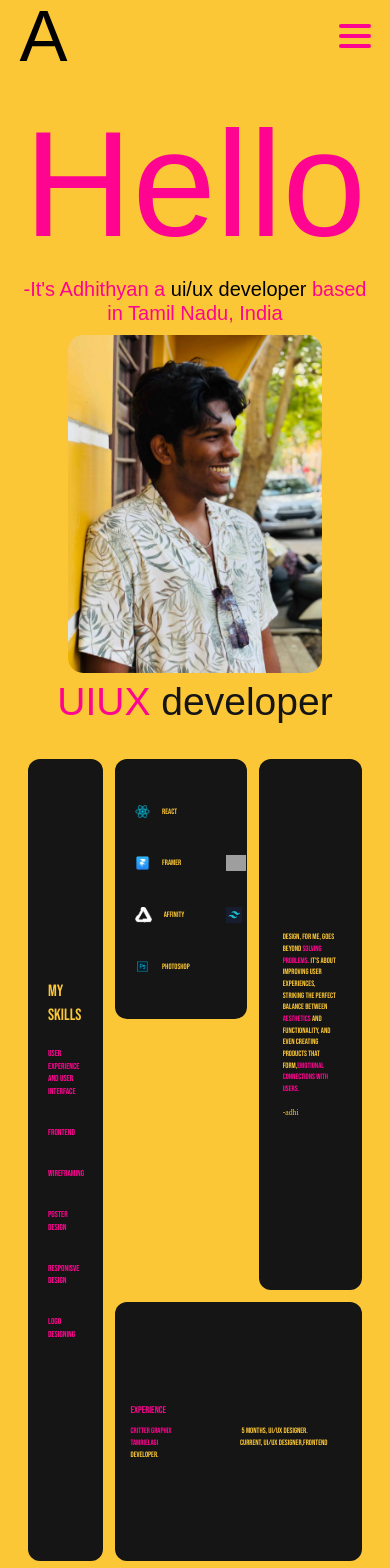
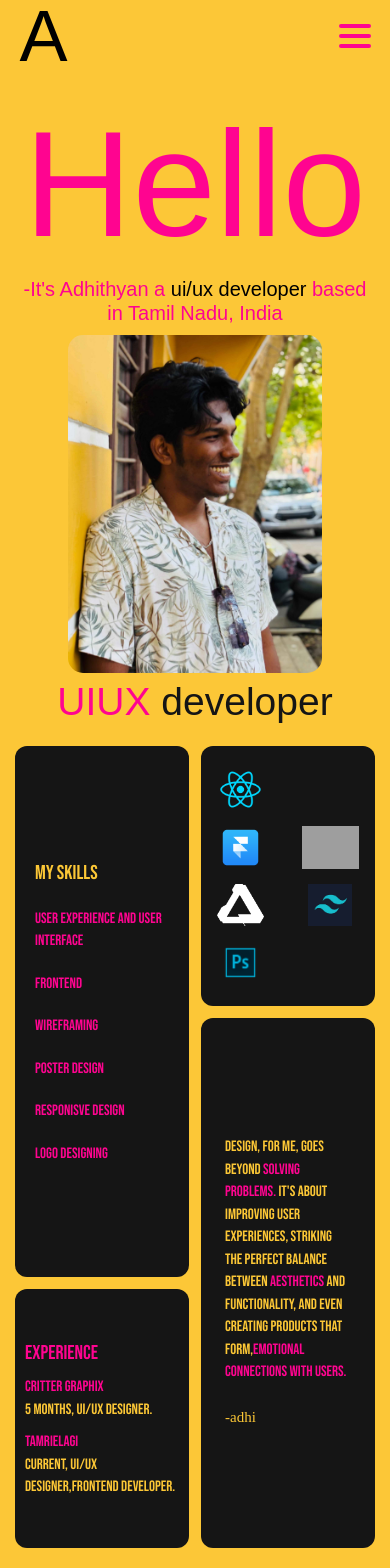
Before and after one commit to Adhithyan2004/Portfolio-Website, a React (Vite) app: page / in a window 390 px wide. Shown: the top 1568 px of the page. Built offline with nearby package versions, Linux system fonts and the light colour scheme; grey boxes are pictures that could not be loaded; a web font is replaced by a local one.

Commit message:
some tweaks in optimization (mobile version)

```diff
--- a/src/components/Bento.jsx
+++ b/src/components/Bento.jsx
@@ -11,7 +11,9 @@ const Bento = () => {
   return (
     <div className="MainGrid grid grid-cols-12 grid-rows-12 h-[95vh] gap-3 m-7">
       <div className="Skills bg-blk row-span-12 col-span-3 rounded-xl p-5 flex flex-col flex-wrap justify-center gap-5">
-        <h1 className="font-sec text-primary text-[4.2vw] gap-3">My Skills</h1>
+        <h1 className="sklsTtl font-sec text-primary text-[4.2vw] gap-3">
+          My Skills
+        </h1>
         <div className="skls text-secondary font-sec flex flex-col gap-7 text-[2.2vw]">
           <span>User Experience and User Interface</span>
           <span>Frontend</span>
@@ -22,33 +24,33 @@ const Bento = () => {
         </div>
       </div>
       <div className="SofWrs bg-blk row-span-4 col-span-5 justify-center rounded-xl flex flex-col flex-wrap gap-9 p-5 font-sec">
-        <div className="flex items-center text-[2vw] gap-3">
-          <img className="img" src={react} alt="react logo" />
-          <p className="text-primary">React</p>
+        <div className="sftflx flex items-center text-[2vw] gap-3">
+          <img className="sftimg" src={react} alt="react logo" />
+          <p className="sftwrs text-primary">React</p>
         </div>
-        <div className="flex items-center text-[2vw] gap-3">
-          <img className="img" src={framer} alt="react logo" />
-          <p className="text-primary">Framer</p>
+        <div className="sftflx flex items-center text-[2vw] gap-3">
+          <img className="sftimg" src={framer} alt="react logo" />
+          <p className="sftwrs text-primary">Framer</p>
         </div>
-        <div className="flex items-center text-[2vw] gap-3">
-          <img className="img" src={affinity} alt="react logo" />
-          <p className="text-primary">Affinity</p>
+        <div className="sftflx flex items-center text-[2vw] gap-3">
+          <img className="sftimg" src={affinity} alt="react logo" />
+          <p className="sftwrs text-primary">Affinity</p>
         </div>
-        <div className="flex items-center text-[2vw] gap-3">
-          <img className="img" src={psd} alt="react logo" />
-          <p className="text-primary">Photoshop</p>
+        <div className="sftflx flex items-center text-[2vw] gap-3">
+          <img className="sftimg" src={psd} alt="react logo" />
+          <p className="sftwrs text-primary">Photoshop</p>
         </div>
-        <div className="flex items-center text-[2vw] gap-3">
-          <img className="img" src={figma} alt="react logo" />
-          <p className="text-primary">Figma</p>
+        <div className="sftflx flex items-center text-[2vw] gap-3">
+          <img className="sftimg" src={figma} alt="react logo" />
+          <p className="sftwrs text-primary">Figma</p>
         </div>
-        <div className="flex items-center text-[2vw] gap-3">
-          <img className="img" src={tailwind} alt="react logo" />
-          <p className="text-primary">Tailwind</p>
+        <div className="sftflx flex items-center text-[2vw] gap-3">
+          <img className="sftimg" src={tailwind} alt="react logo" />
+          <p className="sftwrs text-primary">Tailwind</p>
         </div>
       </div>
       <div className="Bio bg-blk row-span-8 col-span-4 rounded-xl font-sec p-6 flex items-center">
-        <p className="text-primary text-[2vw]">
+        <p className="BioTxt text-primary text-[2vw]">
           Design, for me, goes beyond
           <span className="text-secondary"> solving problems.</span> It's about
           improving user experiences, striking the perfect balance between
@@ -64,24 +66,31 @@ const Bento = () => {
       </div>
       <div className="Title bg-blk row-span-4 col-span-5 rounded-xl flex justify-center items-center">
         <p className=" text-secondary font-sec text-center text-[7.5vw] leading-[7vw]">
-          <span className="text-primary">UI/UX</span> Developer
+          <span className="sftwrs text-primary">UI/UX</span> Developer
         </p>
       </div>
-      <div className="Exp bg-blk row-span-4 col-span-9 rounded-xl font-sec p-4 flex flex-col justify-center gap-[2vw]">
-        <h1 className="text-secondary text-[2.5vw]">Experience</h1>
-        <div className="text-[2vw]">
+      <div className="Exp bg-blk row-span-4 col-span-9 rounded-xl font-sec p-4 flex flex-col  justify-center gap-[2vw]">
+        <h1 className="ExpTtl text-secondary text-[2.5vw]">Experience</h1>
+        <div className="ExpBdy flex flex-col text-[2vw]">
+          <div className="test-1 flex justify-between pr-32">
             <p className="text-secondary">
               Critter Graphix
-            <span className="text-primary ml-[18vw]">
+              {/* <span className="Exptym text-primary ml-[18vw]"> */}
+            </p>
+            <span className="Exptym text-primary">
               5 months, UI/UX designer.
             </span>
-          </p>
+          </div>
+          <div className="test-2 flex justify-between pr-32">
             <p className="text-secondary">
               TamrielAGI
-            <span className="text-primary ml-[21vw]">
+              {/* <span className="Exptym text-primary ml-[21vw]"> */}
+
+            </p>
+            <span className="Exptym text-primary">
                 Current, UI/UX designer,Frontend Developer.
               </span>
-          </p>
+          </div>
         </div>
       </div>
     </div>
--- a/src/components/Cta.jsx
+++ b/src/components/Cta.jsx
@@ -11,8 +11,8 @@ const Cta = () => {
   return (
     <>
       <div className="my-32">
-        <div className="mx-auto w-[50vw]">
-          <h1 className="text-6xl">
+        <div className="CtaTtl mx-auto w-[50vw]">
+          <h1 className="CtaPara text-6xl">
             Want to collaborate or learn more about what I can do?
             <span className="text-secondary"> Let's connect</span>
           </h1>
--- a/src/components/Footer.jsx
+++ b/src/components/Footer.jsx
@@ -12,7 +12,7 @@ const Footer = () => {
   return (
     <>
       <div className="Ftr text-2xl flex gap-6 pl-9 py-6">
-        <span className="font-sec">©2025</span>
+        <span className="FtrYr font-sec">©2025</span>
         <span onClick={handleCnt} className="cursor-pointer">
           Contact
         </span>
--- a/src/components/HamburgerMenu.jsx
+++ b/src/components/HamburgerMenu.jsx
@@ -1,6 +1,25 @@
 import React, { useState, useEffect, useRef } from "react";
+import { useNavigate } from "react-router-dom";
 
 const HamburgerMenu = () => {
+  const navigate = useNavigate();
+
+  const handleNavCnt = () => {
+    navigate("/contact");
+  };
+
+  const handleNavWrk = () => {
+    navigate("/projects");
+  };
+
+  const handleNavHome = () => {
+    navigate("/");
+  };
+
+  const handleNavAbt = () => {
+    navigate("/about");
+  };
+
   const [menuOpen, setMenuOpen] = useState(false);
   const menuRef = useRef(null);
 
@@ -57,22 +76,38 @@ const HamburgerMenu = () => {
       {menuOpen && (
         <div className="absolute top-10 right-0 bg-secondary shadow-lg w-[120px] rounded-lg p-4 flex flex-col gap-3">
           <a
-            href="#option1"
-            className="text-primary hover:text-gray-600 transition-colors"
+            className="text-primary hover:text-yellow-600 transition-colors"
+            onClick={handleNavAbt}
           >
-            About
+            About Me
           </a>
           <a
-            href="#option2"
-            className="text-primary hover:text-gray-600 transition-colors"
+            className="text-primary hover:text-yellow-600 transition-colors"
+            onClick={handleNavWrk}
           >
-            News
+            Projects
           </a>
           <a
-            href="#option3"
-            className="text-primary hover:text-gray-600 transition-colors"
+            href="https://www.linkedin.com/in/adhithyan-banugoban-5b1515288/"
+            target="_blank"
+            rel="nooopener noreferrer"
+            className="text-primary hover:text-yellow-600 transition-colors"
           >
-            Ask Tamriel
+            Linkedin
+          </a>
+          <a
+            href="https://www.behance.net/adhithybanugob"
+            target="_blank"
+            rel="nooopener noreferrer"
+            className="text-primary hover:text-yellow-600- transition-colors"
+          >
+            Behance
+          </a>
+          <a
+            onClick={handleNavCnt}
+            className="text-primary hover:text-yellow-600- transition-colors"
+          >
+            Contact Me
           </a>
         </div>
       )}
--- a/src/components/Work.jsx
+++ b/src/components/Work.jsx
@@ -4,7 +4,7 @@ import { projects } from "../data/projects";
 const Work = () => {
   return (
     <div>
-      <h1 className="text-8xl text-secondary text-center my-9">My Work</h1>
+      <h1 className="text-[12vw] text-secondary text-center my-9">My Work</h1>
       {projects.map((project) => (
         <a key={project.id} href={`/project/${project.id}`}>
           <div className="WrkCntr flex flex-wrap justify-center my-9">
--- a/src/index.css
+++ b/src/index.css
@@ -7,7 +7,7 @@ body {
   font-family: "Jaro", sans-serif;
 }
 
-.img {
+.sftimg {
   height: 4vw;
 }
 
@@ -81,6 +81,7 @@ body {
   .Nopts {
     display: none;
   }
+
   .CntBtn {
     display: none;
   }
@@ -137,8 +138,6 @@ body {
 
   .MePic{
     width: 65%;
-    /* margin-left: auto;
-    margin-right: auto; */
   }
 
   .HroRgt{
@@ -152,11 +151,111 @@ body {
   .Ftr{
     display: flex;
     flex-wrap: wrap;
+    color: #ff0490;
+  }
+
+  .FtrYr{
+    color: black;
+  }
+
+  /* bento layout optimization starts here!! */
+
+  .MainGrid{
+    margin: 15px;
   }
 
   .Title{
     display: none;
   }
+
+  .Skills{
+    grid-row: span 8;
+    grid-column: span 6;
+  }
+
+  .skls{
+    font-size: 15px;
+    gap: 20px;
+  }
+
+  .sklsTtl{
+    font-size: 20px;
+  }
+
+  .SofWrs{
+    /* display: none; */
+    grid-column: span 6;
+    gap: 15px;
+    align-items: center;
+    /* flex-direction: row; */
+    padding: 5px;
+  }
+
+  .sftwrs{
+    display: none;
+  }
+
+  .sftimg{
+    height: 11vw;
+    margin: 0;
+  }
+
+  .Bio{
+    grid-column: span 6;
+  }
+
+  .BioTxt{
+    font-size: 15px;
+  }
+
+  .Exp{
+    grid-column: span 6;
+    padding: 10px;
+
+  }
+
+  .ExpTtl{
+    font-size: 20px;
+  }
+
+  .ExpBdy{
+    font-size: 15px;
+    gap: 10px;
+  }
+
+  .Exptym{
+    margin: 0;
+
+  }
+
+  .test-1{
+    padding: 0;
+    flex-direction: column;
+  }
+
+  .test-2{
+    padding: 0;
+    flex-direction: column;
+  }
+
+  .WrkImg{
+    height: 200px;
+    width: 95%;
+  }
+
+  .CtaTtl{
+    width: 90%;
+  }
+
+  .CtaPara{
+    font-size: 40px;
+    text-align: center;
+  }
+
+  .Btns{
+    font-size: 20px;
+  }
+
 }
 
 @media (min-width:1279px){
@@ -167,4 +266,7 @@ body {
   .MobTxtJob{
     display: none;
   }
+
+
+
 }
```
Lines whose indentation alone changed are shown as unchanged.
